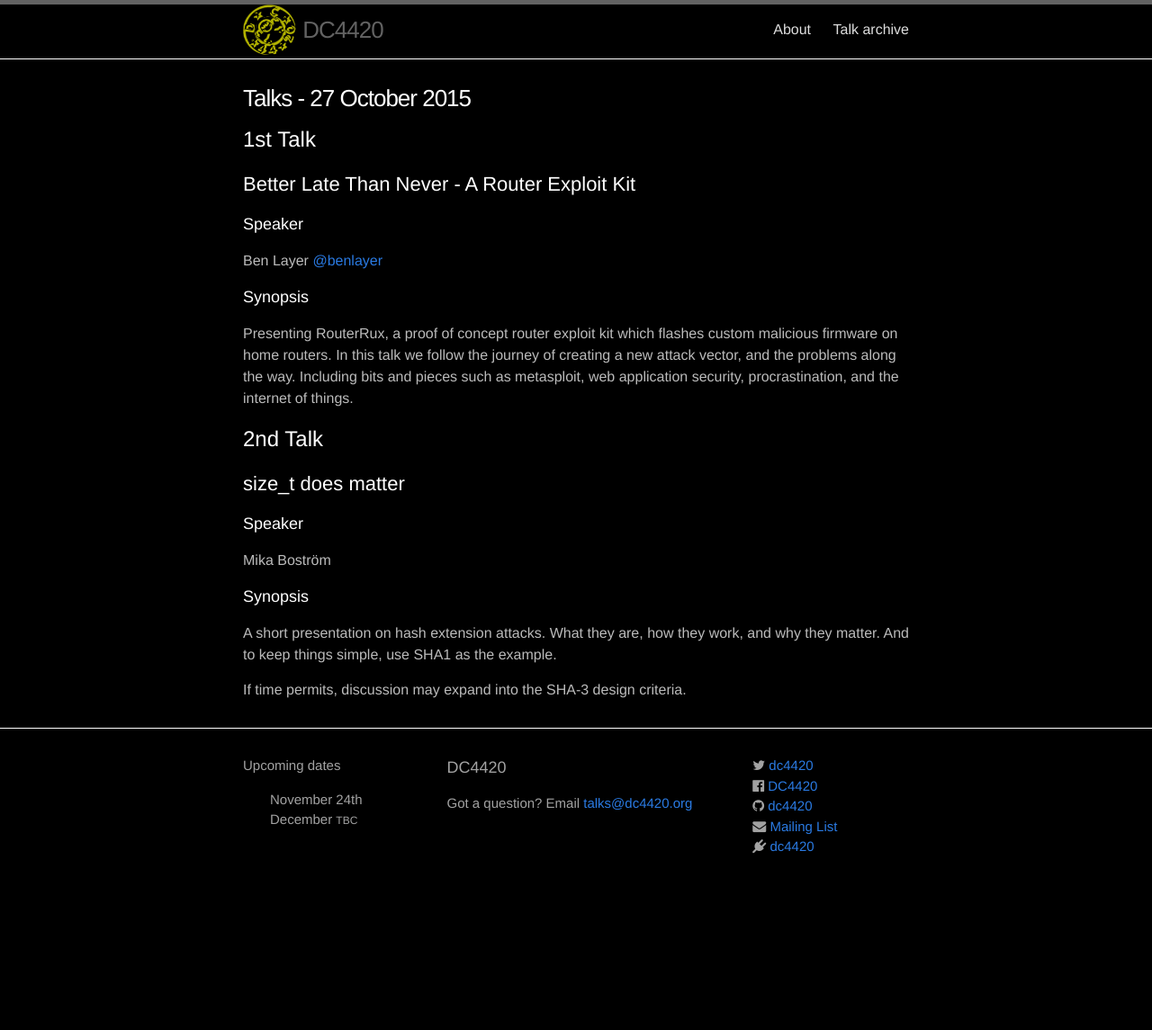
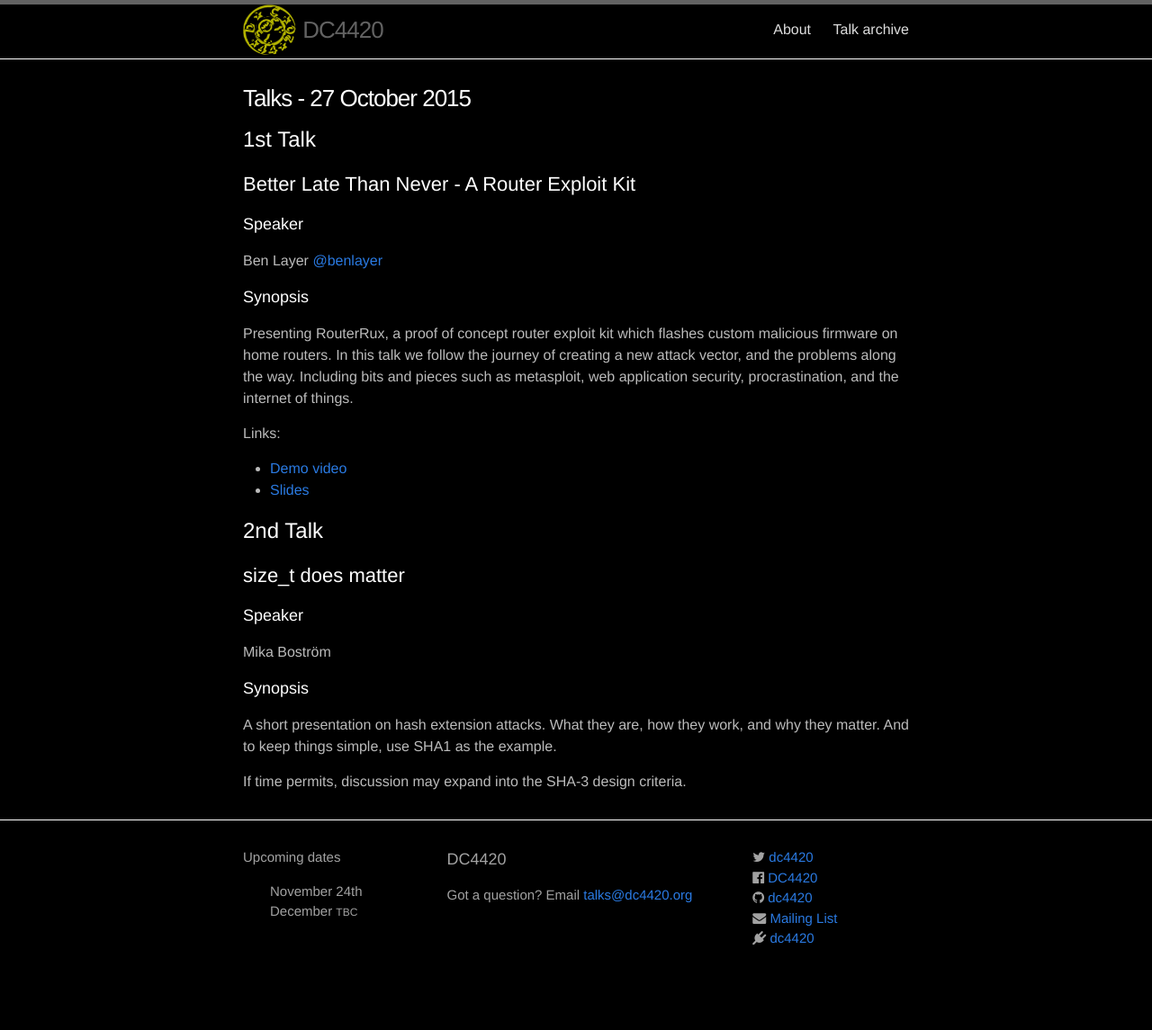
Before and after one commit to dc4420/website, a Jekyll site: the page built from _posts/2015-10-27-talks.markdown, in a window 1280 px wide. Shown: the whole page at 90% size. Built offline with Jekyll 4.4.1, drawn with Linux system fonts in a browser that asks for light colours; nearby versions of some CDN libraries; before the commit the page ends 1043 px from its top, so only the background shows below that.

Commit message:
Add talk links for RouterRux

```diff
--- a/_posts/2015-10-27-talks.markdown
+++ b/_posts/2015-10-27-talks.markdown
@@ -17,6 +17,10 @@ Ben Layer [@benlayer](https://twitter.com/benlayer)
 
 Presenting RouterRux, a proof of concept router exploit kit which flashes custom malicious firmware on home routers. In this talk we follow the journey of creating a new attack vector, and the problems along the way. Including bits and pieces such as metasploit, web application security, procrastination, and the internet of things.
 
+Links:
+* [Demo video](https://www.youtube.com/watch?v=qFrRi6uYhHw)
+* [Slides](https://github.com/tdzmont/routerrux)
+
 # 2nd Talk
 
 ## size\_t does matter
```
